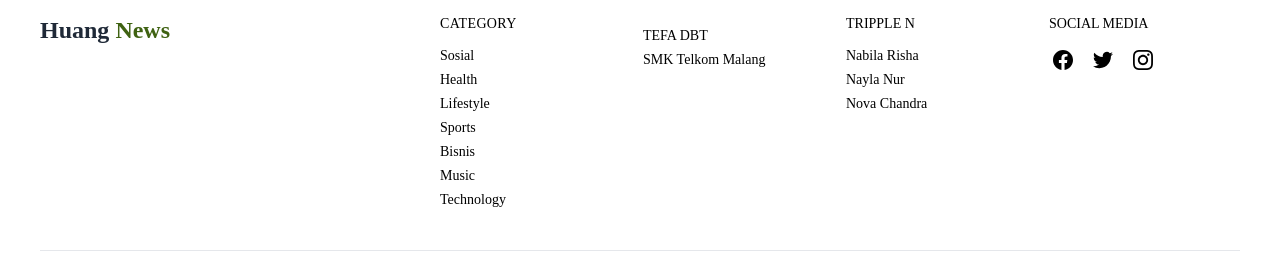
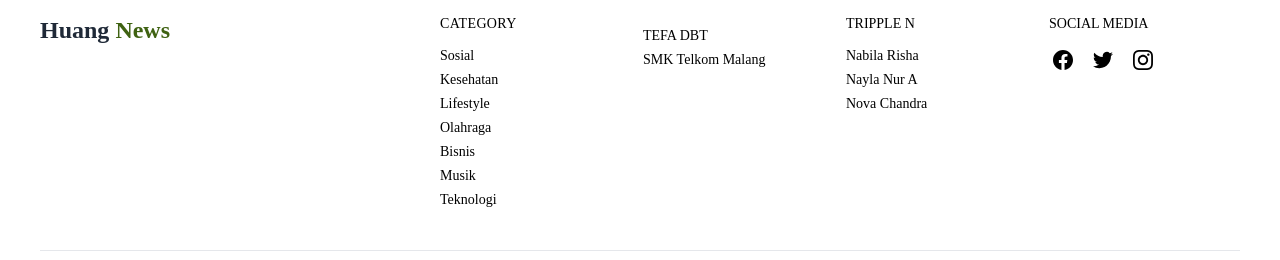
Before and after one commit to nabilarishajuliana/news-web-kelompok7-new, a Next.js app: page / in a window 1280 px wide. Shown: the part 1460-1720 px from the top of the page. Built offline with nearby package versions, Linux system fonts and the light colour scheme; no server answers.

Commit message:
fixed footer

```diff
--- a/src/components/Footer.jsx
+++ b/src/components/Footer.jsx
@@ -22,12 +22,12 @@ function Footer() {
               </h3>
               <ul className="space-y-1">
                 <li>Sosial</li>
-                <li>Health</li>
+                <li>Kesehatan</li>
                 <li>Lifestyle</li>
-                <li>Sports</li>
+                <li>Olahraga</li>
                 <li>Bisnis</li>
-                <li>Music</li>
-                <li>Technology</li>
+                <li>Musik</li>
+                <li>Teknologi</li>
               </ul>
             </div>
             <div className="space-y-3">
@@ -53,7 +53,7 @@ function Footer() {
                     rel="noopener noreferrer"
                     href="https://www.instagram.com/nayl.amalia/"
                   >
-                    Nayla Nur
+                    Nayla Nur A
                   </a>
                 </li>
                 <li>
```
